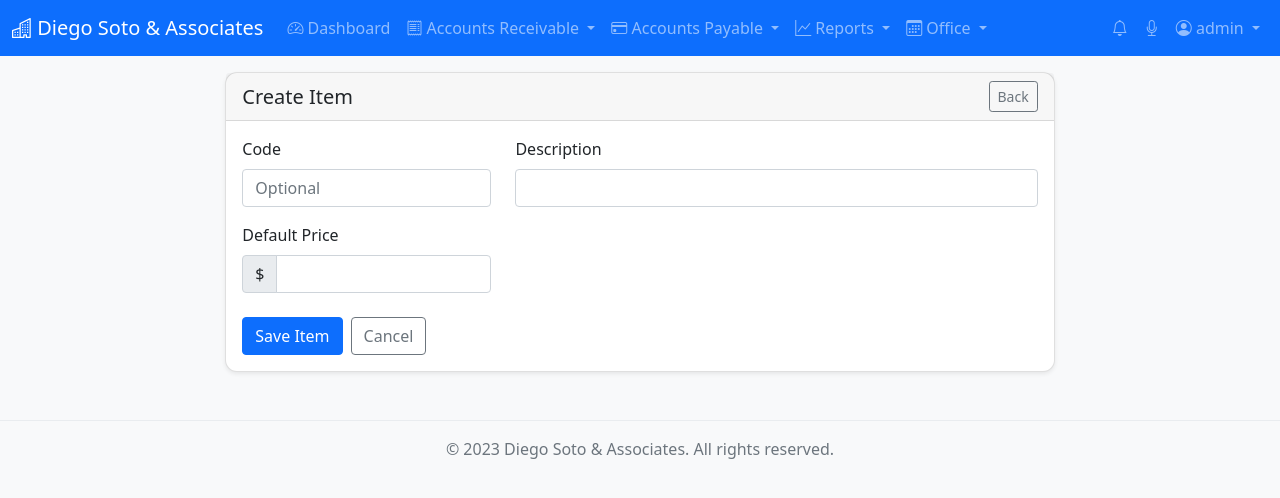
After one commit to alexispinzongalindo/DIEGO_SOTO, a Flask app: page /ar/items/create in a window 1280 px wide. The commit adds this page. Shown: the top 498 px of the page. Run offline with Flask 3, Linux system fonts and the light colour scheme; a user stored in the database is signed in.

Commit message:
Add AR items catalog

```diff
--- a/app/accounts_receivable/forms.py
+++ b/app/accounts_receivable/forms.py
@@ -16,7 +16,7 @@ class CustomerForm(FlaskForm):
 
 
 class InvoiceItemForm(Form):
-    product_id = SelectField('Product', coerce=int, validators=[Optional()])
+    product_id = SelectField('Item', coerce=int, validators=[Optional()])
     description = StringField('Description', validators=[Optional(), Length(max=200)])
     quantity = DecimalField('Qty', validators=[Optional(), NumberRange(min=0.01)], places=2)
     unit_price = DecimalField('Unit Price', validators=[Optional(), NumberRange(min=0)], places=2)
@@ -36,6 +36,13 @@ class InvoiceForm(FlaskForm):
     submit = SubmitField('Create Invoice')
 
 
+class ItemForm(FlaskForm):
+    code = StringField('Code', validators=[Optional(), Length(max=20)])
+    description = StringField('Description', validators=[DataRequired(), Length(max=200)])
+    price = DecimalField('Default Price', validators=[Optional(), NumberRange(min=0)], places=2)
+    submit = SubmitField('Save Item')
+
+
 class EmailInvoiceForm(FlaskForm):
     to_email = StringField('To', validators=[DataRequired(), Email(), Length(max=120)])
     message = TextAreaField('Message', validators=[Optional()])
--- a/app/accounts_receivable/routes.py
+++ b/app/accounts_receivable/routes.py
@@ -7,7 +7,7 @@ from fpdf import FPDF
 
 from app import db
 from app.accounts_receivable import bp
-from app.accounts_receivable.forms import CustomerForm, InvoiceForm, PaymentForm, EmailInvoiceForm
+from app.accounts_receivable.forms import CustomerForm, InvoiceForm, PaymentForm, EmailInvoiceForm, ItemForm
 from app.auth.email import send_email_with_attachments
 from app.models import Customer, Invoice, Payment, InvoiceItem, Product
 
@@ -107,6 +107,40 @@ def payments():
     return render_template('ar/payments.html', title='Payments', payments=payment_list)
 
 
+@bp.route('/items')
+@login_required
+def items():
+    item_list = Product.query.order_by(Product.code.asc()).all()
+    return render_template('ar/items.html', title='Items', items=item_list)
+
+
+@bp.route('/items/create', methods=['GET', 'POST'])
+@login_required
+def create_item():
+    form = ItemForm()
+    if form.validate_on_submit():
+        item = Product(
+            code=(form.code.data or '').strip() or None,
+            description=(form.description.data or '').strip(),
+            price=form.price.data,
+        )
+        db.session.add(item)
+        try:
+            db.session.commit()
+        except Exception:
+            db.session.rollback()
+            flash('Unable to create item. Make sure the code is unique.', 'danger')
+            return render_template('ar/create_item.html', title='Create Item', form=form)
+
+        flash('Item created.', 'success')
+        next_url = request.args.get('next')
+        if next_url and next_url.startswith('/'):
+            return redirect(next_url)
+        return redirect(url_for('ar.items'))
+
+    return render_template('ar/create_item.html', title='Create Item', form=form)
+
+
 @bp.route('/invoice/create', methods=['GET', 'POST'])
 @login_required
 def create_invoice():
@@ -122,7 +156,7 @@ def create_invoice():
     form.customer_id.choices = [(c.id, c.name) for c in customers]
 
     for item_form in form.items:
-        item_form.product_id.choices = product_choices
+        item_form.form.product_id.choices = product_choices
 
     if request.method == 'GET':
         form.date.data = date.today()
@@ -133,13 +167,13 @@ def create_invoice():
         item_rows = []
         subtotal = 0.0
         for item_form in form.items:
-            product_id = item_form.product_id.data or 0
+            product_id = item_form.form.product_id.data or 0
             if product_id == 0:
                 product_id = None
 
-            description = (item_form.description.data or '').strip()
-            qty = item_form.quantity.data
-            unit_price = item_form.unit_price.data
+            description = (item_form.form.description.data or '').strip()
+            qty = item_form.form.quantity.data
+            unit_price = item_form.form.unit_price.data
 
             is_blank = (not product_id) and (not description) and (qty is None) and (unit_price is None)
             if is_blank:
@@ -156,7 +190,7 @@ def create_invoice():
             if unit_price is None and product:
                 unit_price = product.price
             if unit_price is None:
-                flash('Each invoice item must include a unit price (or select a product with a price).', 'danger')
+                flash('Each invoice item must include a unit price (or select an item with a default price).', 'danger')
                 return render_template('ar/create_invoice.html', title='Create Invoice', form=form)
 
             amount = float(qty) * float(unit_price)
--- /dev/null
+++ b/app/templates/ar/create_item.html
@@ -0,0 +1,54 @@
+{% extends "base.html" %}
+{% block title %}Create Item{% endblock %}
+{% block content %}
+<div class="row justify-content-center">
+    <div class="col-lg-8">
+        <div class="card shadow-sm">
+            <div class="card-header d-flex justify-content-between align-items-center">
+                <h5 class="mb-0">Create Item</h5>
+                <a class="btn btn-sm btn-outline-secondary" href="{{ url_for('ar.items') }}">Back</a>
+            </div>
+            <div class="card-body">
+                <form action="" method="post" novalidate>
+                    {{ form.hidden_tag() }}
+
+                    <div class="row">
+                        <div class="col-md-4 mb-3">
+                            {{ form.code.label(class="form-label") }}
+                            {{ form.code(class="form-control" + (' is-invalid' if form.code.errors else ''), placeholder="Optional") }}
+                            {% for error in form.code.errors %}
+                            <div class="invalid-feedback">{{ error }}</div>
+                            {% endfor %}
+                        </div>
+                        <div class="col-md-8 mb-3">
+                            {{ form.description.label(class="form-label") }}
+                            {{ form.description(class="form-control" + (' is-invalid' if form.description.errors else '')) }}
+                            {% for error in form.description.errors %}
+                            <div class="invalid-feedback">{{ error }}</div>
+                            {% endfor %}
+                        </div>
+                    </div>
+
+                    <div class="row">
+                        <div class="col-md-4 mb-4">
+                            {{ form.price.label(class="form-label") }}
+                            <div class="input-group">
+                                <span class="input-group-text">$</span>
+                                {{ form.price(class="form-control" + (' is-invalid' if form.price.errors else '')) }}
+                            </div>
+                            {% for error in form.price.errors %}
+                            <div class="invalid-feedback d-block">{{ error }}</div>
+                            {% endfor %}
+                        </div>
+                    </div>
+
+                    <div class="d-flex gap-2">
+                        {{ form.submit(class="btn btn-primary") }}
+                        <a class="btn btn-outline-secondary" href="{{ url_for('ar.items') }}">Cancel</a>
+                    </div>
+                </form>
+            </div>
+        </div>
+    </div>
+</div>
+{% endblock %}
--- a/app/templates/base.html
+++ b/app/templates/base.html
@@ -33,6 +33,7 @@
                             <li><a class="dropdown-item" href="{{ url_for('ar.invoices') }}">Invoices</a></li>
                             <li><a class="dropdown-item" href="{{ url_for('ar.customers') }}">Customers</a></li>
                             <li><a class="dropdown-item" href="{{ url_for('ar.payments') }}">Payments</a></li>
+                            <li><a class="dropdown-item" href="{{ url_for('ar.items') }}">Items</a></li>
                             <li><hr class="dropdown-divider"></li>
                             <li><a class="dropdown-item" href="{{ url_for('reports.ar_aging') }}">Aging Report</a></li>
                         </ul>
```
Also changed, not shown: app/templates/ar/create_invoice.html (+5 -2 lines), app/templates/ar/items.html (added, +43 -0 lines), 1 other file.
